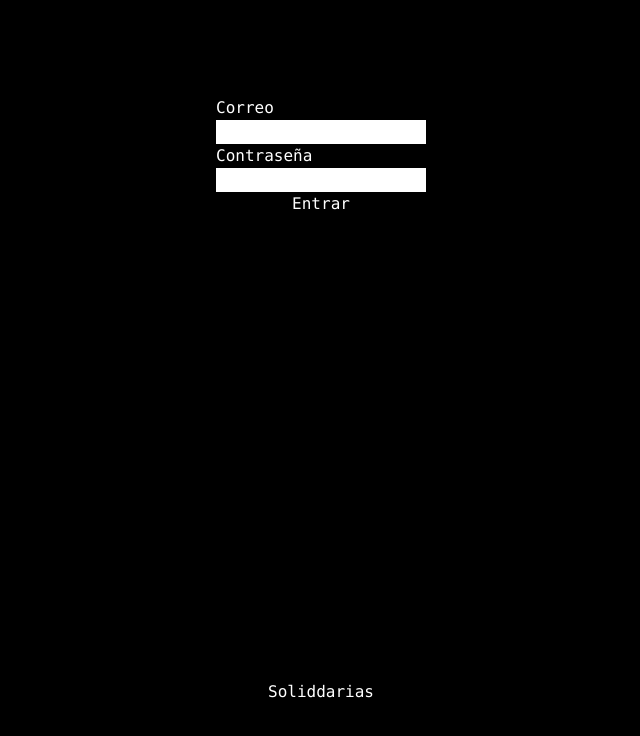
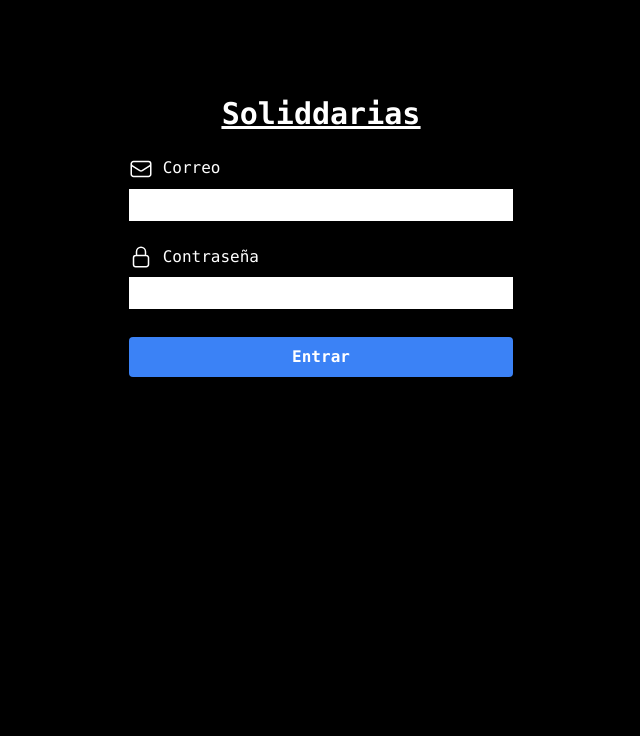
Before and after one commit to victor-duarte/soliddarias, a Next.js app: page / in a window 1280 px wide. Shown: the top 736 px of the page, without its empty margins (319-959 px from the left). Built offline with nearby package versions, Linux system fonts and the light colour scheme.

Commit message:
Add sign in form on home page

```diff
--- a/src/app/page.module.css
+++ b/src/app/page.module.css
@@ -2,7 +2,6 @@
   align-items: center;
   display: flex;
   flex-direction: column;
-  justify-content: space-between;
   min-height: 100vh;
-  padding: 6rem;
+  padding: 6rem 1.5rem;
 }
--- a/src/app/page.tsx
+++ b/src/app/page.tsx
@@ -1,19 +1,24 @@
-import Image from "next/image";
-import { Inter } from "next/font/google";
+"use client";
+
+import { EnvelopeIcon, LockClosedIcon } from "@heroicons/react/24/outline";
+import { FormEvent } from "react";
 import styles from "./page.module.css";
 
-const inter = Inter({ subsets: ["latin"] });
+export default function Home() {
+  const handleLogin = (event: FormEvent<HTMLFormElement>) => {
+    event.preventDefault();
 
-export default function Home() {
+    const formData = new FormData(event.currentTarget);
+
+    if (formData.get("login") && formData.get("password")) {
+      // TODO: redirect to dashboard.
+      console.log("redirect to dashboard");
+    }
+  };
+
   return (
     <main className={styles.main}>
-      <form className="red-800 flex flex-col">
-        <label htmlFor="loginEmail">Correo</label>
-        <input id="loginEmail" type="text" />
-        <label htmlFor="loginPassword">Contraseña</label>
-        <input id="loginPassword" type="text" />
-        <button>Entrar</button>
-      </form>
+      <h1 className="text-3xl font-bold underline">
         <a
           href="https://soliddarias.org/"
           rel="noreferrer noopener"
@@ -21,6 +26,36 @@ export default function Home() {
         >
           Soliddarias
         </a>
+      </h1>
+      <form className="w-full max-w-sm" onSubmit={handleLogin}>
+        <div className="my-6 flex flex-col">
+          <label className="mb-2" htmlFor="loginEmail">
+            <EnvelopeIcon className="inline-block h-6 w-6" /> Correo
+          </label>
+          <input
+            className="p-1 text-black"
+            id="loginEmail"
+            name="login"
+            type="text"
+          />
+        </div>
+        <div className="my-6 flex flex-col">
+          <label className="mb-2" htmlFor="loginPassword">
+            <LockClosedIcon className="inline-block h-6 w-6" /> Contraseña
+          </label>
+          <input
+            className="p-1 text-black"
+            id="loginPassword"
+            name="password"
+            type="password"
+          />
+        </div>
+        <div className="my-7 flex flex-col">
+          <button className="rounded bg-blue-500 py-2 px-4 font-bold text-white hover:bg-blue-700">
+            Entrar
+          </button>
+        </div>
+      </form>
     </main>
   );
 }
```
Lines whose indentation alone changed are shown as unchanged.
